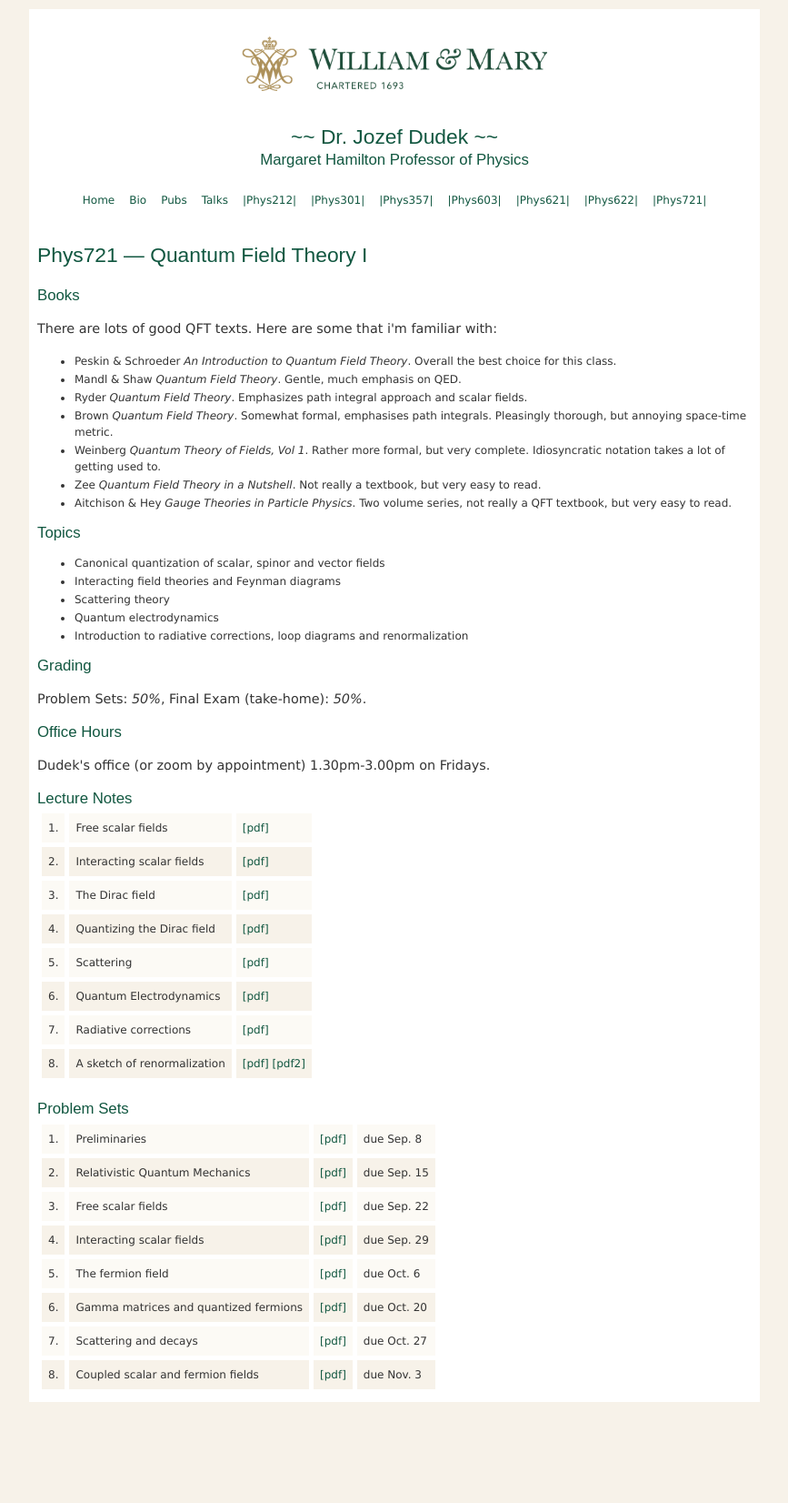
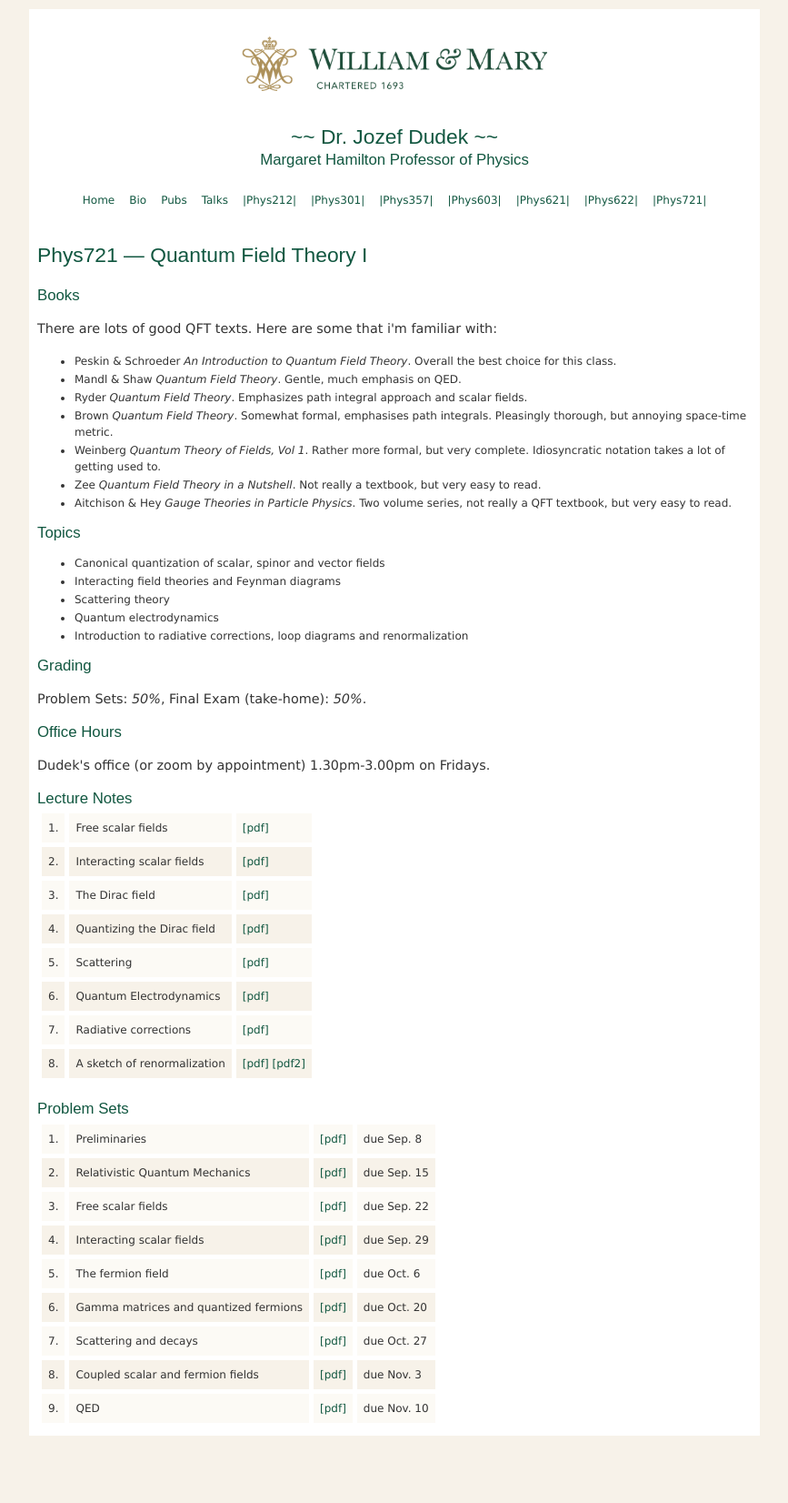
Before and after one commit to jozefdudek/personal_website, a Jekyll site: the page built from Phys721.html, in a window 1280 px wide. Shown: the whole page at 91% size, without its empty margins (192-1059 px from the left). Built offline with Jekyll 4.4.1, drawn with Linux system fonts in a browser that asks for light colours; before the commit the page ends 1615 px from its top, so only the background shows below that.

Commit message:
added hw 9

```diff
--- a/Phys721.html
+++ b/Phys721.html
@@ -225,21 +225,19 @@
         <td class="highlights">due Nov. 3</td>
       </tr>
 
-        <!--
+
 
 
                 <tr class="highlights">
         <td class="highlights"> 9. </td>
         <td class="highlights">QED</td>
         <td class="highlights">
-          <a href="https://wm1693.box.com/s/glk4mfxlykoexngu8faarspno8fozgi4">[pdf]</a>
+          <a href="https://wm1693.box.com/s/rws9lvevz1mn31riiy6z1v3czku811ls">[pdf]</a>
         </td>
-        <td class="highlights">due Nov. 18</td>
+        <td class="highlights">due Nov. 10</td>
+      </tr>
 
-	  <td class="highlights">
-          <a href="https://wm1693.box.com/s/87zwj9alovnaq8zqnjq3aurpiio4gjii">[hint]</a>
-        </td>
-      </tr>
+      <!--
 
                <tr class="highlights">
         <td class="highlights"> 10. </td>
```
